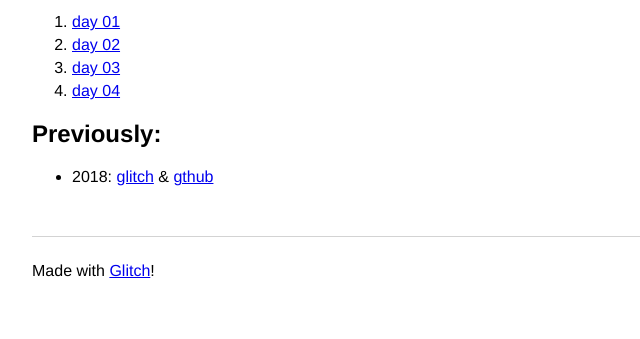
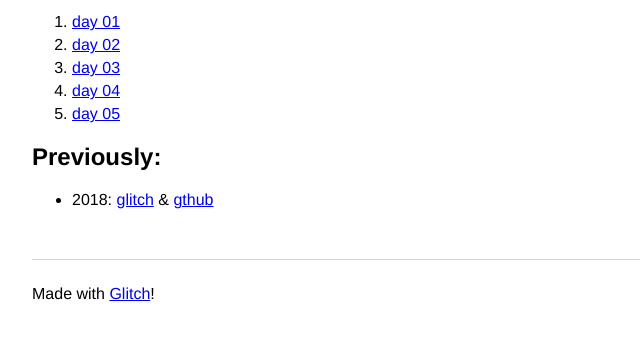
Before and after one commit to dieseltravis/aoc2019, a website: page views/index.html in a window 1280 px wide. Shown: the part 111-450 px from the top of the page, without its empty margins (0-640 px from the left). Drawn offline with Linux system fonts and the light colour scheme.

Commit message:
🍔🌷 day 5 prep

```diff
--- a/package.json
+++ b/package.json
@@ -1,6 +1,6 @@
 {
   "name": "ubiquitous-swoop",
-  "version": "2019.12.03",
+  "version": "2019.12.05",
   "description": "Travis's Advent of Code 2019",
   "main": "server.js",
   "scripts": {
--- a/views/index.html
+++ b/views/index.html
@@ -34,8 +34,8 @@
         <li><a href="day02">day 02</a></li>
         <li><a href="day03">day 03</a></li>
         <li><a href="day04">day 04</a></li>
+        <li><a href="day05">day 05</a></li>
         <!--
-        <li><a href="day05">day 05</a></li>
         <li><a href="day06">day 06</a></li>
         <li><a href="day07">day 07</a></li>
         <li><a href="day08">day 08</a></li>
```
Also changed, not shown: public/funs.js (+6 -2 lines), README.md.
